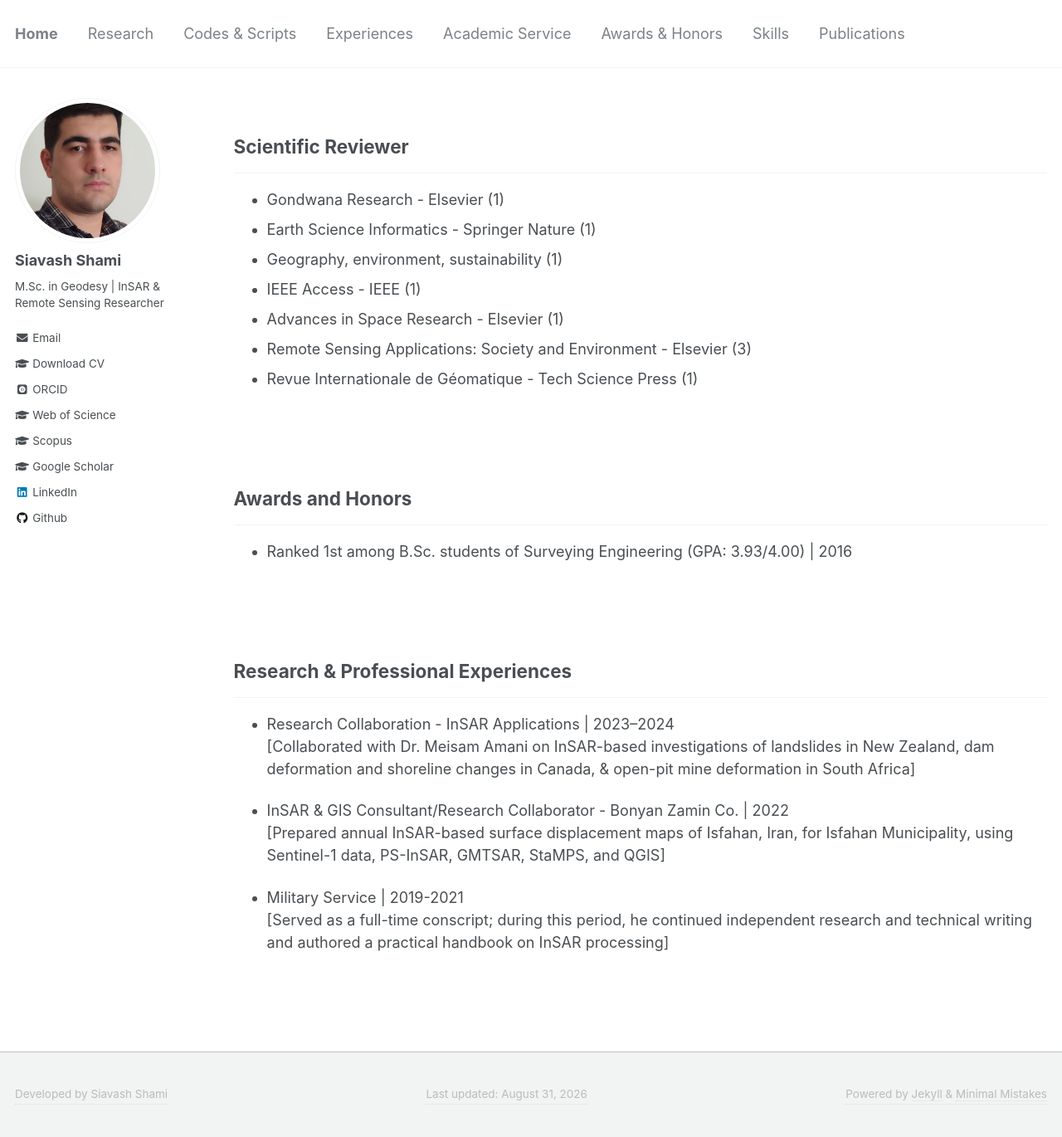
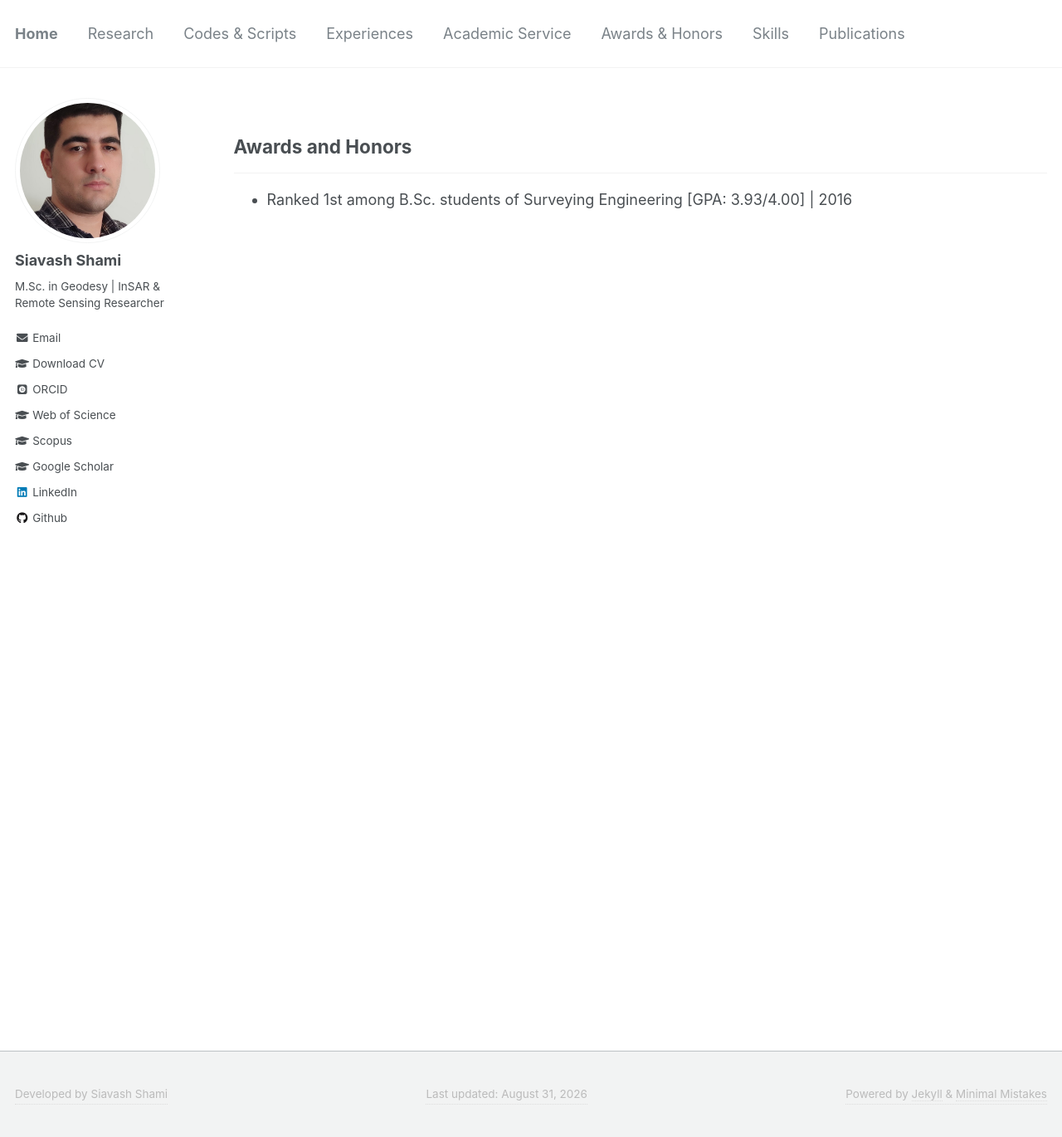
Before and after one commit to siavashshami/siavashshami.github.io, a Jekyll site: the page built from _pages/awards_honors.md, in a window 1280 px wide and 1370 px high. Shown: the whole window at 83% size. Built offline with Jekyll 4.4.1, drawn with Linux system fonts in a browser that asks for light colours; some web fonts are replaced.

Commit message:
Update awards_honors.md

```diff
--- a/_pages/awards_honors.md
+++ b/_pages/awards_honors.md
@@ -6,35 +6,7 @@ permalink: /awards_honors/
 author_profile: true
 
 ---
-## Scientific Reviewer
----
-- <a href="https://www.sciencedirect.com/journal/gondwana-research" target="_blank" style="text-decoration:none; color: inherit;">Gondwana Research - Elsevier (1)</a><br>
-- <a href="https://link.springer.com/journal/12145" target="_blank" style="text-decoration:none; color: inherit;">Earth Science Informatics - Springer Nature (1)</a><br>
-- <a href="https://ges.rgo.ru/jour" target="_blank" style="text-decoration:none; color: inherit;">Geography, environment, sustainability (1)</a><br>
-- <a href="https://ieeexplore.ieee.org/xpl/RecentIssue.jsp?punumber=6287639" target="_blank" style="text-decoration:none; color: inherit;">IEEE Access - IEEE (1)</a><br>
-- <a href="https://www.sciencedirect.com/journal/advances-in-space-research" target="_blank" style="text-decoration:none; color: inherit;">Advances in Space Research - Elsevier (1)</a><br>
-- <a href="https://www.sciencedirect.com/journal/remote-sensing-applications-society-and-environment" target="_blank" style="text-decoration:none; color: inherit;">Remote Sensing Applications: Society and Environment - Elsevier (3)</a><br>
-- <a href="https://www.techscience.com/journal/RIG" target="_blank" style="text-decoration:none; color: inherit;">Revue Internationale de Géomatique - Tech Science Press (1)</a>
-
-<br>
-<br>
-
 ## Awards and Honors
 ---
 - Ranked 1st among B.Sc. students of Surveying Engineering
-(GPA: 3.93/4.00) | 2016
-
-<br>
-<br>
-
-## Research & Professional Experiences
----
-- Research Collaboration - InSAR Applications | 2023–2024<br>
-[Collaborated with Dr. Meisam Amani on InSAR-based investigations of landslides in New Zealand, dam deformation and shoreline changes in Canada, & open-pit mine deformation in South Africa]<br>
-
-- InSAR & GIS Consultant/Research Collaborator - Bonyan Zamin Co. | 2022<br>
-[Prepared annual InSAR-based surface displacement maps of Isfahan, Iran, for Isfahan Municipality, using Sentinel-1 data, PS-InSAR, GMTSAR, StaMPS, and QGIS]<br>
-
-
-- Military Service | 2019-2021<br>
-[Served as a full-time conscript; during this period, he continued independent research and technical writing and authored a practical handbook on InSAR processing]
+[GPA: 3.93/4.00] | 2016
```
